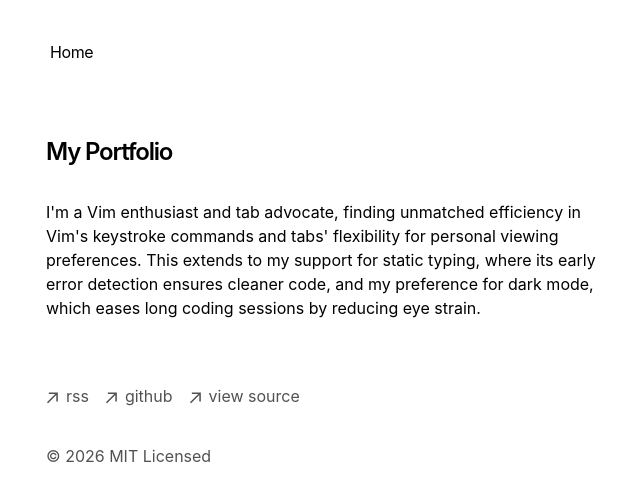
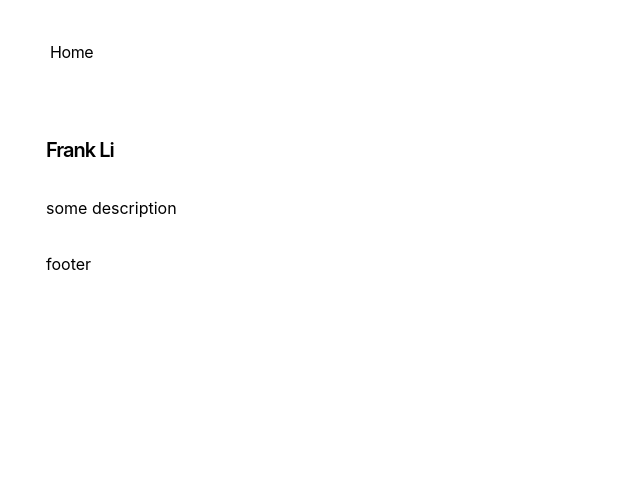
Before and after one commit to yzFrankli/personal-portfolio, a Next.js app: page / in a window 1280 px wide. Shown: the top 500 px of the page, without its empty margins (306-946 px from the left). Built offline with nearby package versions, Linux system fonts and the light colour scheme.

Commit message:
fixed bugs with robots.ts (for search engine crawlers) and added texts to the home page

```diff
--- a/app/components/footer.tsx
+++ b/app/components/footer.tsx
@@ -17,45 +17,6 @@ function ArrowIcon() {
 
 export default function Footer() {
   return (
-    <footer className="mb-16">
-      <ul className="font-sm mt-8 flex flex-col space-x-0 space-y-2 text-neutral-600 md:flex-row md:space-x-4 md:space-y-0 dark:text-neutral-300">
-        <li>
-          <a
-            className="flex items-center transition-all hover:text-neutral-800 dark:hover:text-neutral-100"
-            rel="noopener noreferrer"
-            target="_blank"
-            href="/rss"
-          >
-            <ArrowIcon />
-            <p className="ml-2 h-7">rss</p>
-          </a>
-        </li>
-        <li>
-          <a
-            className="flex items-center transition-all hover:text-neutral-800 dark:hover:text-neutral-100"
-            rel="noopener noreferrer"
-            target="_blank"
-            href="https://github.com/vercel/next.js"
-          >
-            <ArrowIcon />
-            <p className="ml-2 h-7">github</p>
-          </a>
-        </li>
-        <li>
-          <a
-            className="flex items-center transition-all hover:text-neutral-800 dark:hover:text-neutral-100"
-            rel="noopener noreferrer"
-            target="_blank"
-            href="https://vercel.com/templates/next.js/portfolio-starter-kit"
-          >
-            <ArrowIcon />
-            <p className="ml-2 h-7">view source</p>
-          </a>
-        </li>
-      </ul>
-      <p className="mt-8 text-neutral-600 dark:text-neutral-300">
-        © {new Date().getFullYear()} MIT Licensed
-      </p>
-    </footer>
+    <h1>footer</h1>
   )
 }
--- a/app/og/route.tsx
+++ b/app/og/route.tsx
@@ -2,7 +2,7 @@ import { ImageResponse } from 'next/og'
 
 export function GET(request: Request) {
   let url = new URL(request.url)
-  let title = url.searchParams.get('title') || 'Frank (Yunzhe) Li'
+  let title = url.searchParams.get('title') || 'Frank Li'
 
   return new ImageResponse(
     (
--- a/app/page.tsx
+++ b/app/page.tsx
@@ -3,16 +3,10 @@
 export default function Page() {
   return (
     <section>
-      <h1 className="mb-8 text-2xl font-semibold tracking-tighter">
-        My Portfolio
+      <h1 className="mb-8 text-xl font-semibold tracking-tighter">
+        Frank Li
       </h1>
-      <p className="mb-4">
-        {`I'm a Vim enthusiast and tab advocate, finding unmatched efficiency in
-        Vim's keystroke commands and tabs' flexibility for personal viewing
-        preferences. This extends to my support for static typing, where its
-        early error detection ensures cleaner code, and my preference for dark
-        mode, which eases long coding sessions by reducing eye strain.`}
-      </p>
+      <p>some description</p>
       <div className="my-8">
         {/* <BlogPosts /> */}
       </div>
--- a/app/robots.ts
+++ b/app/robots.ts
@@ -1,4 +1,4 @@
-import { baseUrl } from 'app/sitemap'
+import { baseUrl } from '../app/sitemap'
 
 export default function robots() {
   return {
--- a/tsconfig.json
+++ b/tsconfig.json
@@ -1,6 +1,6 @@
 {
   "compilerOptions": {
-    "target": "es5",
+    // "target": "es5",
     "lib": ["dom", "dom.iterable", "esnext"],
     "allowJs": true,
     "skipLibCheck": true,
@@ -9,11 +9,11 @@
     "noEmit": true,
     "esModuleInterop": true,
     "module": "esnext",
-    "moduleResolution": "node",
+    // "moduleResolution": "node",
     "resolveJsonModule": true,
     "isolatedModules": true,
     "jsx": "react-jsx",
-    "baseUrl": ".",
+    // "baseUrl": ".",
     "incremental": true,
     "plugins": [
       {
```
Also changed, not shown: app/components/mdx.tsx (deleted, +0 -109 lines), app/components/posts.tsx (deleted, +0 -38 lines), app/rss/route.ts (deleted, +0 -42 lines).
